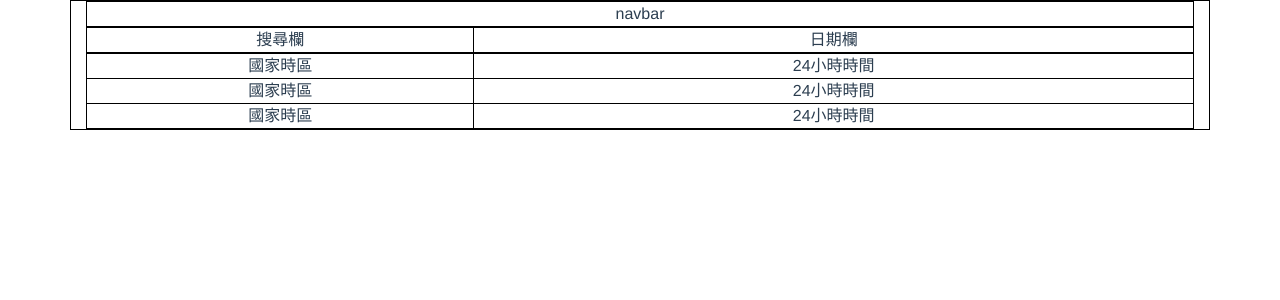
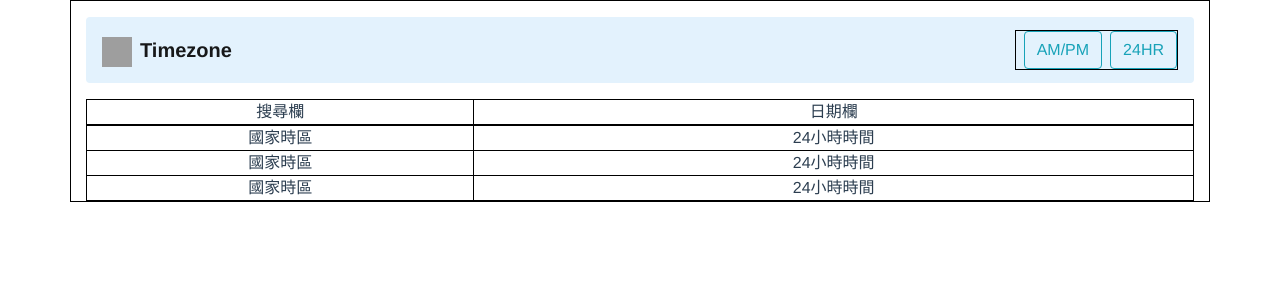
Before and after one commit to Joy-Chang-2021/Timezone_Clock, a Vue app: page / in a window 1280 px wide. Shown: the top 300 px of the page. Built offline with nearby package versions, Linux system fonts and the light colour scheme; grey boxes are pictures that could not be loaded.

Commit message:
feat: navbar style

```diff
--- a/src/App.vue
+++ b/src/App.vue
@@ -1,7 +1,15 @@
 <template>
   <div id="app" class="container-xl">
-    <nav>
-      <div>navbar</div>
+    <nav class="navbar navbar-light my-3 rounded" style="background-color: #e3f2fd;">
+      <a class="navbar-brand mr-0" href="#">
+        <!-- TODO: ICON -->
+        <img src="/docs/4.6/assets/brand/bootstrap-solid.svg" width="30" height="30" alt="">
+        <span class="navbar-brand mb-0 ml-2 h1 font-weight-bolder">Timezone</span>
+      </a>
+      <div>
+        <button type="button" class="btn btn-outline-info ml-2">AM/PM</button>
+        <button type="button" class="btn btn-outline-info ml-2">24HR</button>
+      </div>
     </nav>
     <router-view/>
   </div>
```
